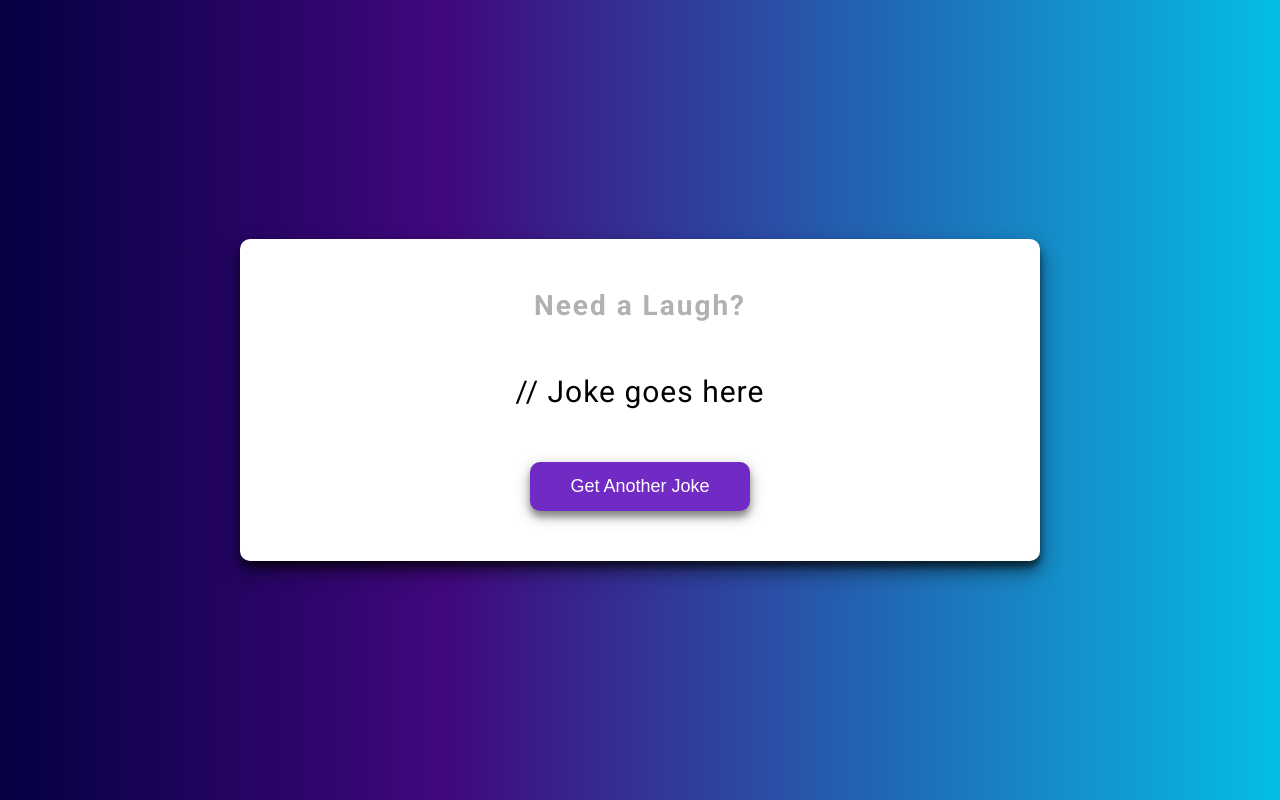
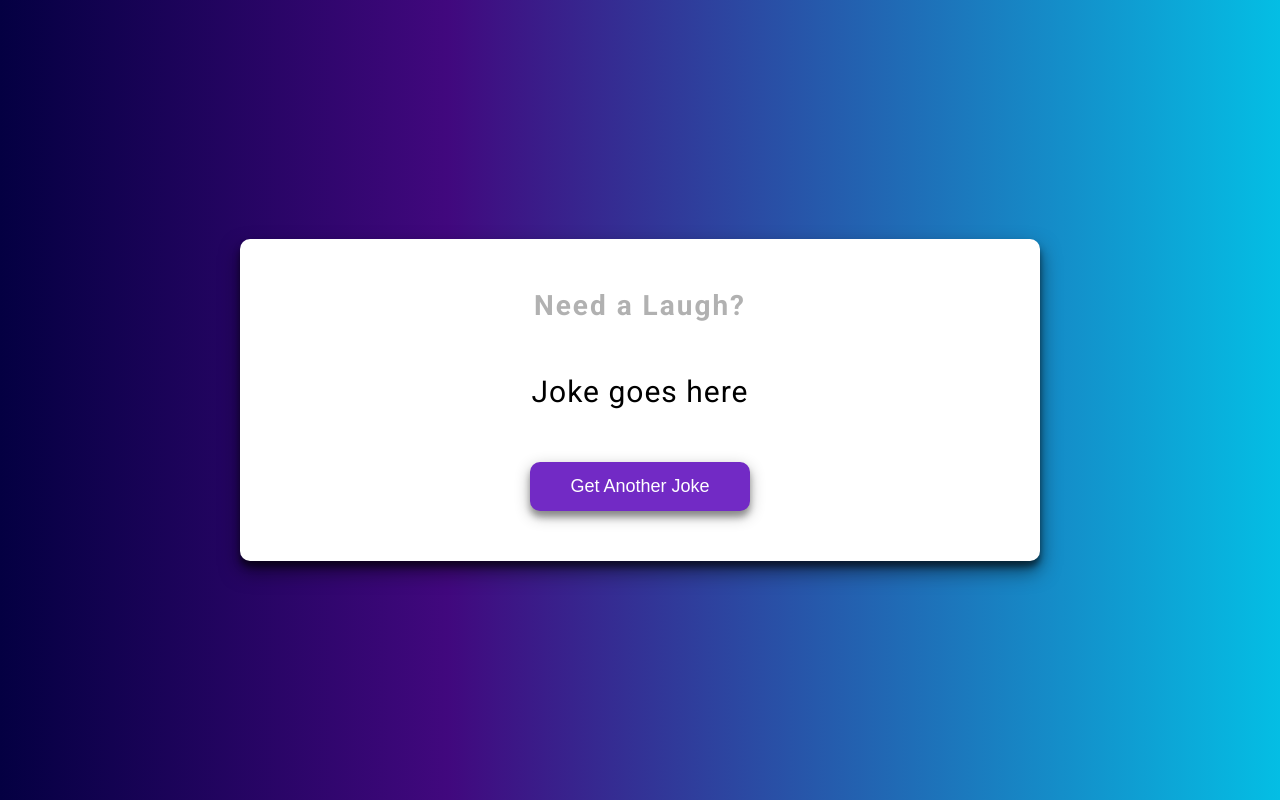
Before and after one commit to dfine907/need_a_laugh, a plain HTML site: page index.html in a window 1280 px wide. Drawn offline with Linux system fonts and the light colour scheme; no server answers; a web font is replaced by a local one.

Commit message:
Minor HTML edits

```diff
--- a/index.html
+++ b/index.html
@@ -8,12 +8,12 @@
     <!-- <link rel="stylesheet" href="https://cdnjs.cloudflare.com/ajax/libs/font-awesome/6.0.0/css/all.min.css" integrity="sha512-9usAa10IRO0HhonpyAIVpjrylPvoDwiPUiKdWk5t3PyolY1cOd4DSE0Ga+ri4AuTroPR5aQvXU9xC6qOPnzFeg==" crossorigin="anonymous" referrerpolicy="no-referrer" /> -->
 
     <link rel="stylesheet" href="style.css">
-    <title>Dad Jokes</title>
+    <title>Need A Laugh?</title>
 </head>
 <body>
    <div class="container">
        <h3>Need a Laugh?</h3>
-       <div id="joke" class="joke">// Joke goes here</div>
+       <div id="joke" class="joke">Joke goes here</div>
 
        <button id="jokeBtn" class="btn">Get Another Joke</button>
    </div>
```
